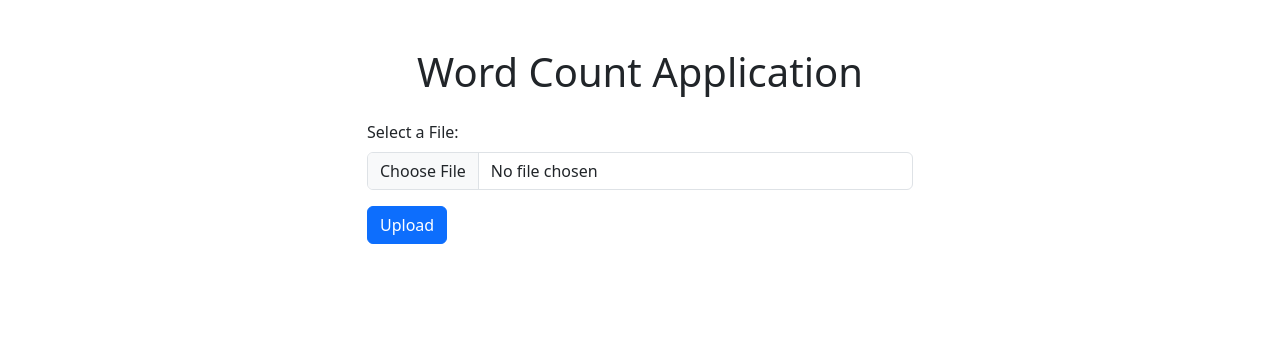
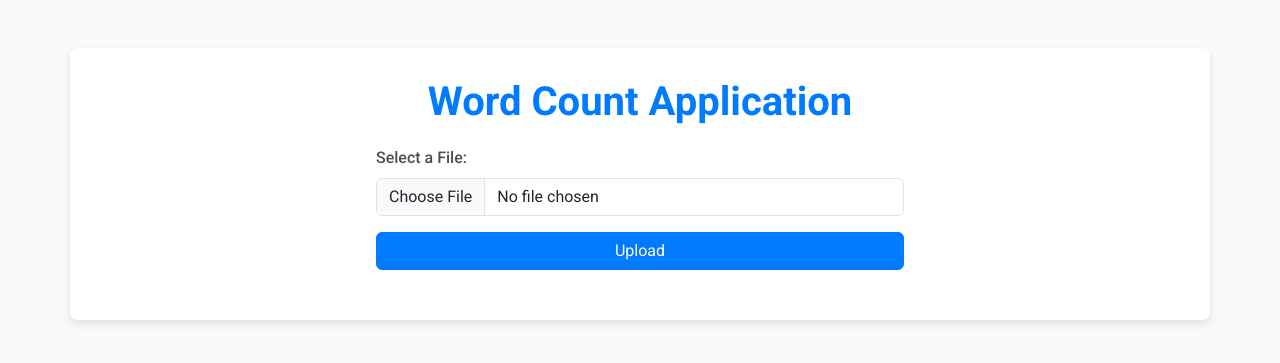
Before and after one commit to yusufcelikkirann/Word-Cound, a Django app: page / in a window 1280 px wide. Shown: the top 363 px of the page. Run offline with Django 3.2, Linux system fonts and the light colour scheme; some web fonts are replaced.

Commit message:
Update home.html

```diff
--- a/cloud/wordcountproject/templates/home.html
+++ b/cloud/wordcountproject/templates/home.html
@@ -5,7 +5,7 @@
     <meta name="viewport" content="width=device-width, initial-scale=1.0" />
     <title>Word Count Application</title>
     <link
-      href="https://fonts.cdnfonts.com/css/rh-carrier-stencil"
+      href="https://fonts.googleapis.com/css2?family=Roboto:wght@400;500;700&display=swap"
       rel="stylesheet"
     />
     <link
@@ -15,14 +15,60 @@
       crossorigin="anonymous"
     />
     <style>
-      /* Custom styles can be added here */
+      body {
+        font-family: 'Roboto', sans-serif;
+        background-color: #f8f9fa;
+      }
+
+      .container {
+        background-color: #fff;
+        border-radius: 8px;
+        box-shadow: 0 4px 8px rgba(0, 0, 0, 0.1);
+        padding: 30px;
+      }
+
+      .header {
+        font-size: 2.5rem;
+        color: #007bff;
+        margin-bottom: 20px;
+        font-weight: 700;
+      }
+
+      .form-label {
+        font-weight: 500;
+        color: #495057;
+      }
+
+      .btn-primary {
+        background-color: #007bff;
+        border-color: #007bff;
+      }
+
+      .btn-primary:hover {
+        background-color: #0056b3;
+        border-color: #004085;
+      }
+
+      .word-count-list {
+        margin-top: 20px;
+        list-style-type: none;
+        padding: 0;
+      }
+
+      .word-count-list li {
+        background-color: #e9ecef;
+        border: 1px solid #dee2e6;
+        border-radius: 4px;
+        margin-bottom: 5px;
+        padding: 10px;
+      }
     </style>
   </head>
   <body>
     <div class="container mt-5">
       <div class="row">
         <div class="col-md-6 offset-md-3">
-          <h1 class="text-center mb-4">Word Count Application</h1>
+          <h1 class="text-center header">Word Count Application</h1>
           <form
             action="{% url 'word_count_page' %}"
             method="post"
@@ -38,9 +84,11 @@
                 class="form-control"
               />
             </div>
-            <button type="submit" class="btn btn-primary">Upload</button>
+            <button type="submit" class="btn btn-primary w-100">Upload</button>
           </form>
-          {% block body %} {% endblock body %}
+          <div class="word-count-list">
+            {% block body %} {% endblock body %}
+          </div>
         </div>
       </div>
     </div>
```
